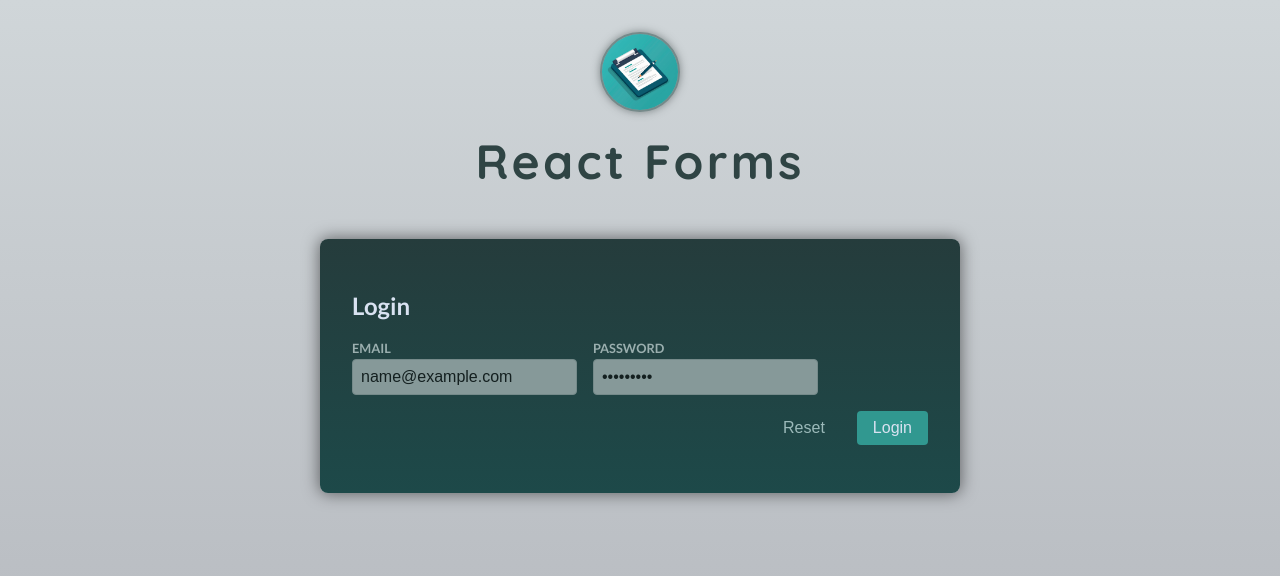
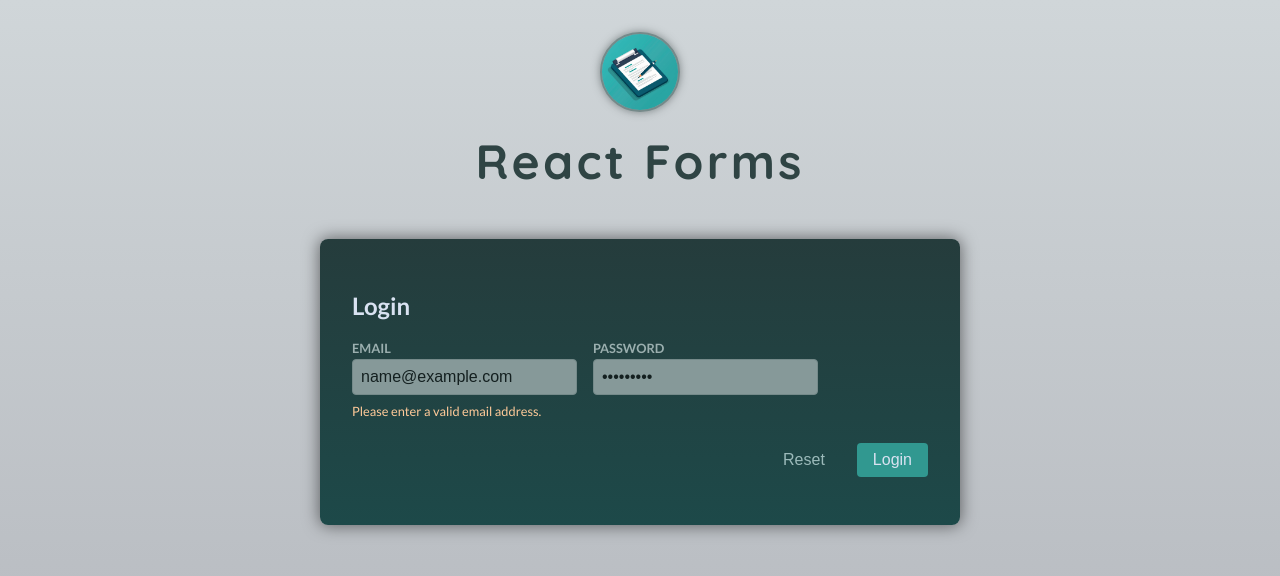
Before and after one commit to paul-kh/React-Forms-User-Input, a React (Vite) app: page / in a window 1280 px wide. Both pictures are taken after typing "name@example.com", "Sample123" into the empty fields and a click on the button "Login". Shown: the top 576 px of the page. Built offline with nearby package versions, Linux system fonts and the light colour scheme.

Commit message:
Validating User Input Upon Form Submission

```diff
--- a/src/components/Login.jsx
+++ b/src/components/Login.jsx
@@ -1,6 +1,8 @@
-import { useRef } from "react";
+import { useRef, useState } from "react";
 
 export default function Login() {
+  const [emailIsInvalid, setEmailIsInvalid] = useState(false);
+
   const email = useRef();
   const password = useRef();
 
@@ -13,6 +15,18 @@
     console.log("submitted");
     console.log("User email: ", enteredEmail);
     console.log("User password: ", enteredPassword);
+
+    const emailIsValid = enteredEmail.includes("@");
+
+    if (!emailIsInvalid) {
+      setEmailIsInvalid(true);
+      return; // make sure we don't submit form data to backend
+    }
+
+    //clear error message
+    setEmailIsInvalid(false);
+
+    console.log("Sending HTTP request....");
   }
 
   return (
@@ -27,6 +41,9 @@
         <div className="control no-margin">
           <label htmlFor="email">Email</label>
           <input id="email" type="email" name="email" ref={email} />
+          <div className="control-error">
+            {emailIsInvalid && <p>Please enter a valid email address.</p>}
+          </div>
         </div>
 
         <div className="control no-margin">
```
